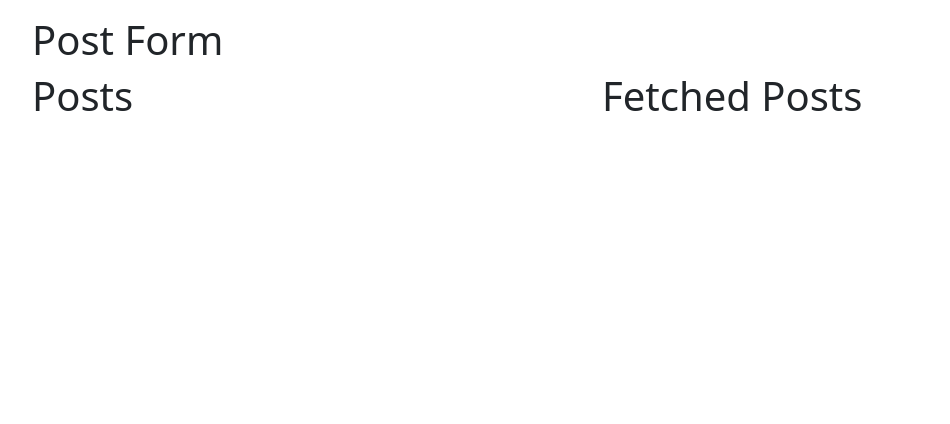
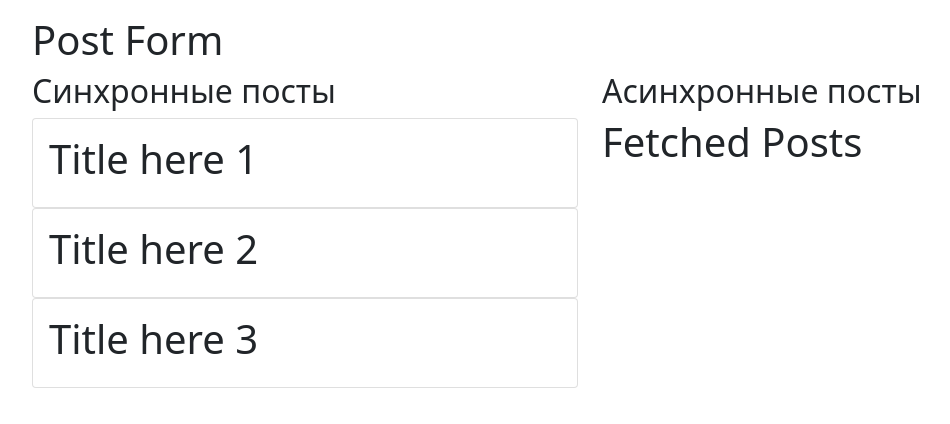
Before and after one commit to chernetskiy-ivan/React-Redux-Saga, a React (Create React App) app: page / in a window 1280 px wide. Shown: the top 424 px of the page, without its empty margins (50-1000 px from the left). Built offline with nearby package versions, Linux system fonts and the light colour scheme.

Commit message:
show Post in Posts due to props

```diff
--- a/src/App.js
+++ b/src/App.js
@@ -13,10 +13,12 @@
       </div>
         <div className="row">
             <div className="col">
-                <Posts/>
+                <h2>Синхронные посты</h2>
+                <Posts posts={[1,2,3]}/>
             </div>
             <div className="col">
-                <FetchedPosts/>
+                <h2>Асинхронные посты</h2>
+                <FetchedPosts posts={[]}/>
             </div>
         </div>
     </div>
--- a/src/Components/Post.js
+++ b/src/Components/Post.js
@@ -1,9 +1,12 @@
 import React from 'react'
 
-export default () => {
+export default ({post}) => {
     return (
-        <div>
-            <h1>Post</h1>
+        <div className='card'>
+            <div className="card-body">
+                <h1 className='card-title'>Title here {post}</h1>
+            </div>
+
         </div>
     )
 }
--- a/src/Components/Posts.js
+++ b/src/Components/Posts.js
@@ -1,9 +1,6 @@
 import React from 'react'
+import Post from './Post'
 
-export default function Posts() {
-    return (
-        <div>
-            <h1>Posts</h1>
-        </div>
-    )
+export default function Posts({posts}) {
+    return posts.map(post => <Post post={post} key={post} />)
 }
```
